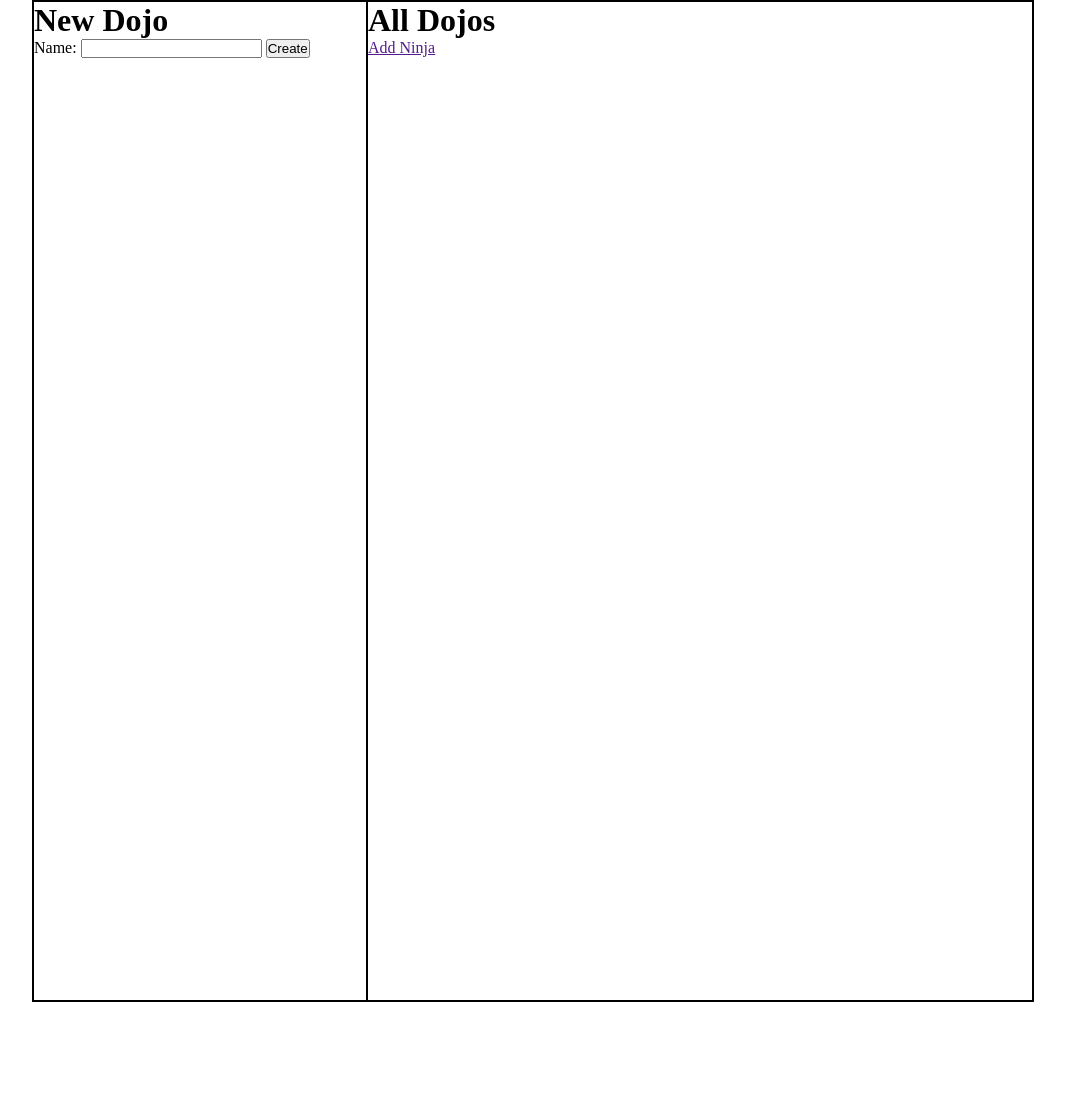
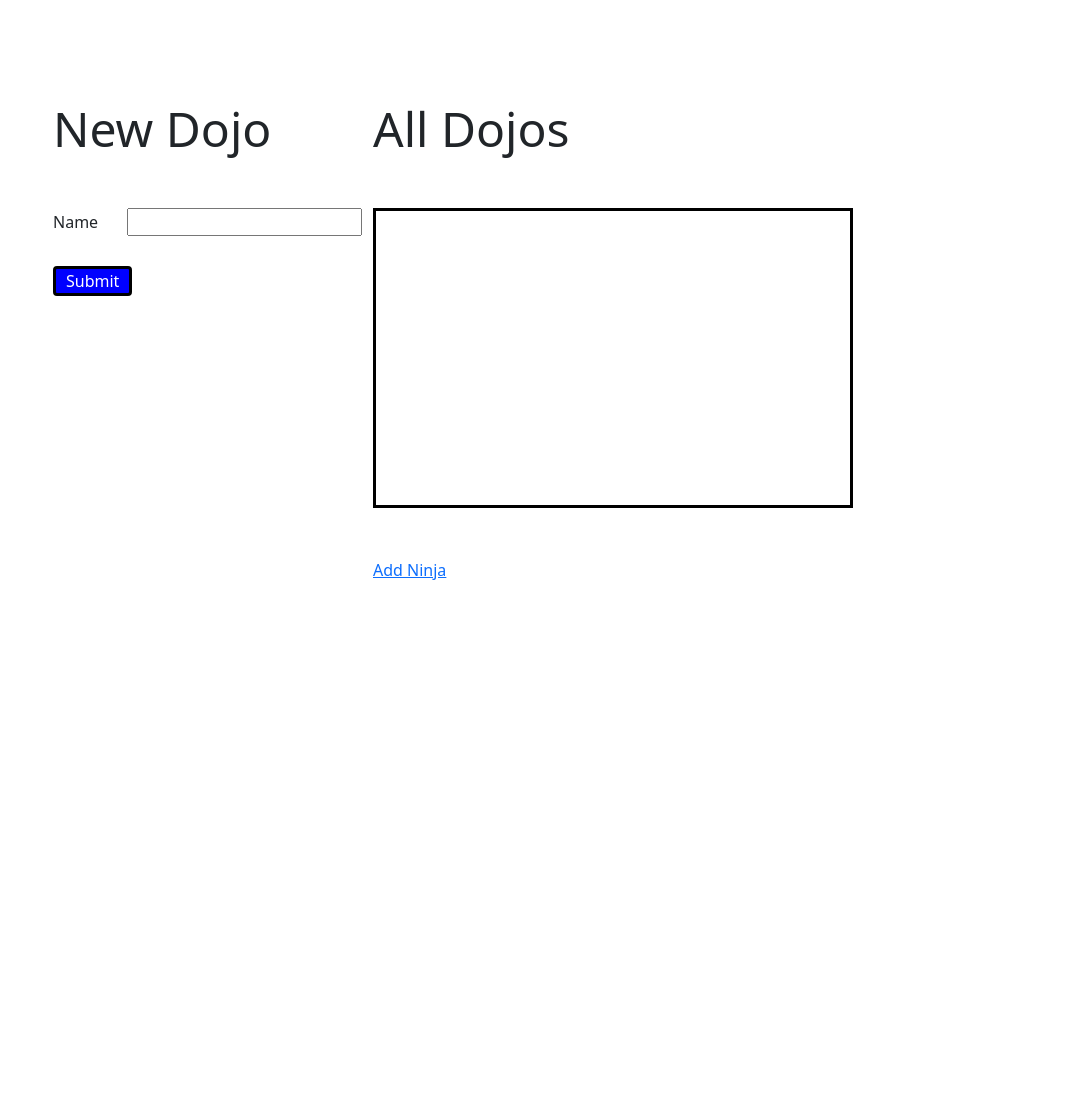
Before and after one commit to Azachary8232/dojos_and_ninjas, a Python web app: template flask_app/templates/dojos.html in a window 1280 px wide. Shown: the whole page, without its empty margins (107-1172 px from the left). Before the commit the page ends 1002 px from the top, so only its background shows below. Run offline with Jinja, Linux system fonts and the light colour scheme; the template is opened without the code that fills it, so the values that code supplies are empty.

Commit message:
HTML Set

```diff
--- a/flask_app/controllers/ninjas.py
+++ b/flask_app/controllers/ninjas.py
@@ -6,11 +6,11 @@ from flask_app.models.model_ninja import Ninja
 
 @app.route('/')
 def index():
-    return render_template('dojos.html')
+    return render_template('dojo_info.html')
 
 @app.route('/ninja')
 def users():
-    return render_template('index.html')
+    return render_template('dojos.html')
 
 @app.route('/ninja/create', methods=['POST'])
 def create_ninja():
--- a/flask_app/static/css/style.css
+++ b/flask_app/static/css/style.css
@@ -3,7 +3,8 @@
     padding: 0px;
 }
 .container{
-    border: 1px solid black;
+    margin: auto;
+    width: 75%;
 }
 .lego{
     border: 1px solid black;
@@ -56,3 +57,25 @@ display: flex;
 .inlineBlock{
     display: inline-block;
 }
+.btn{
+    border: 3px solid black;
+    background-color: blue;
+    color: white;
+    box-shadow: -3px -3px solid black;
+    height: 30px;
+    margin-top: 30px;
+    padding: 0px 10px 10px 10px;
+    display: block;
+}
+
+
+
+
+.block1{
+    margin-right: 100px;
+    margin-top: 100px;
+}
+
+.block2{
+    margin-top: 100px;
+}
--- a/flask_app/templates/dojos.html
+++ b/flask_app/templates/dojos.html
@@ -5,32 +5,30 @@
     <meta http-equiv="X-UA-Compatible" content="IE=edge">
     <meta name="viewport" content="width=device-width, initial-scale=1.0">
     <title>Dojos</title>
-    <link rel="stylesheet" href="/flask_app/static/css/style.css">
+    <link href="https://cdn.jsdelivr.net/npm/bootstrap@5.1.3/dist/css/bootstrap.min.css" rel="stylesheet" integrity="sha384-1BmE4kWBq78iYhFldvKuhfTAU6auU8tT94WrHftjDbrCEXSU1oBoqyl2QvZ6jIW3" crossorigin="anonymous">
+    <link rel="stylesheet" href="{{ url_for('static', filename='/css/style.css')}}">
 </head>
 <body>
-<div class="container marginAuto flex spaceEvenly" style="width: 1000px; height: 1000px;" >
-    <div class=" lego flex1" >
-        <!-- New Dojo -->
-        <form action="">
-            <h1>New Dojo</h1>
-            <label for="Dojo">Name:</label>
-            <input type="text" name="newDojo" id="">
-            <input type="button" value="Create">
+
+<div class="flex marginAuto" style="width: 75%; height: 1000px; margin-top: 100px;">
+    <div class=" flex1">
+        <h1 style="font-size: 36pt;" >New Dojo</h1>
+        <form style="margin-top: 50px;" action="">
+            <label style="margin-right: 25px; display: inline-block;" for="dojo_name">Name</label>
+            <input style="display: inline-block;" type="text" name="dojo_name" id="dojo_name">
+            <button class="btn">Submit</button>
         </form>
     </div>
-    <div class="lego flex2" >
-        <!-- All Dojos -->
-        <h1>All Dojos</h1>
-        <div>
-            <!-- Dojo by City -->
+    <div class="flex2">
+        <h1 style="font-size: 36pt;" >All Dojos</h1>
+        <div style="border: 3px solid black; width: 75%; height: 300px; margin: 50px 0px;" >
+
         </div>
         <a href="">Add Ninja</a>
     </div>
 </div>
 
 
-
-
 <script src="/flask_app/static/js/script.js"></script>
 </body>
 </html>
```
Also changed, not shown: flask_app/templates/create_ninja.html (+23 -2 lines), flask_app/templates/dojo_info.html (+22 -3 lines).
